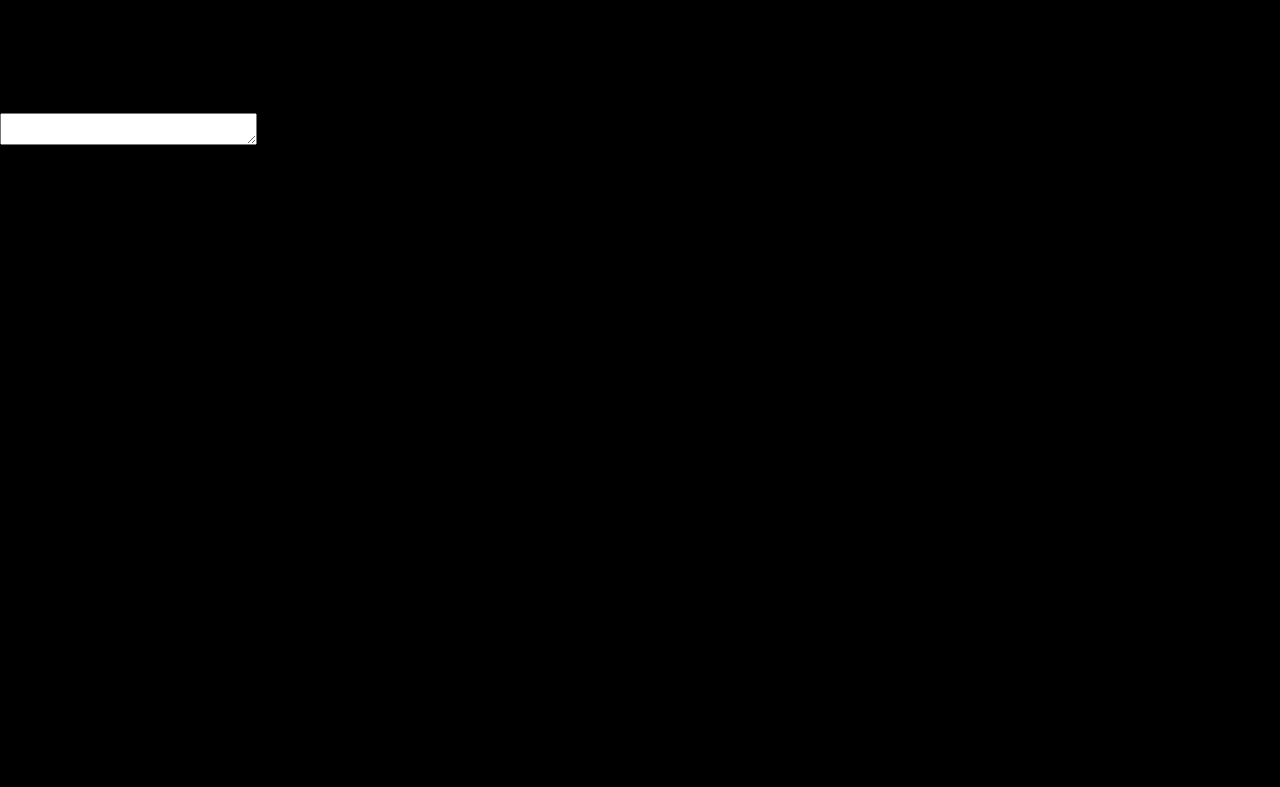
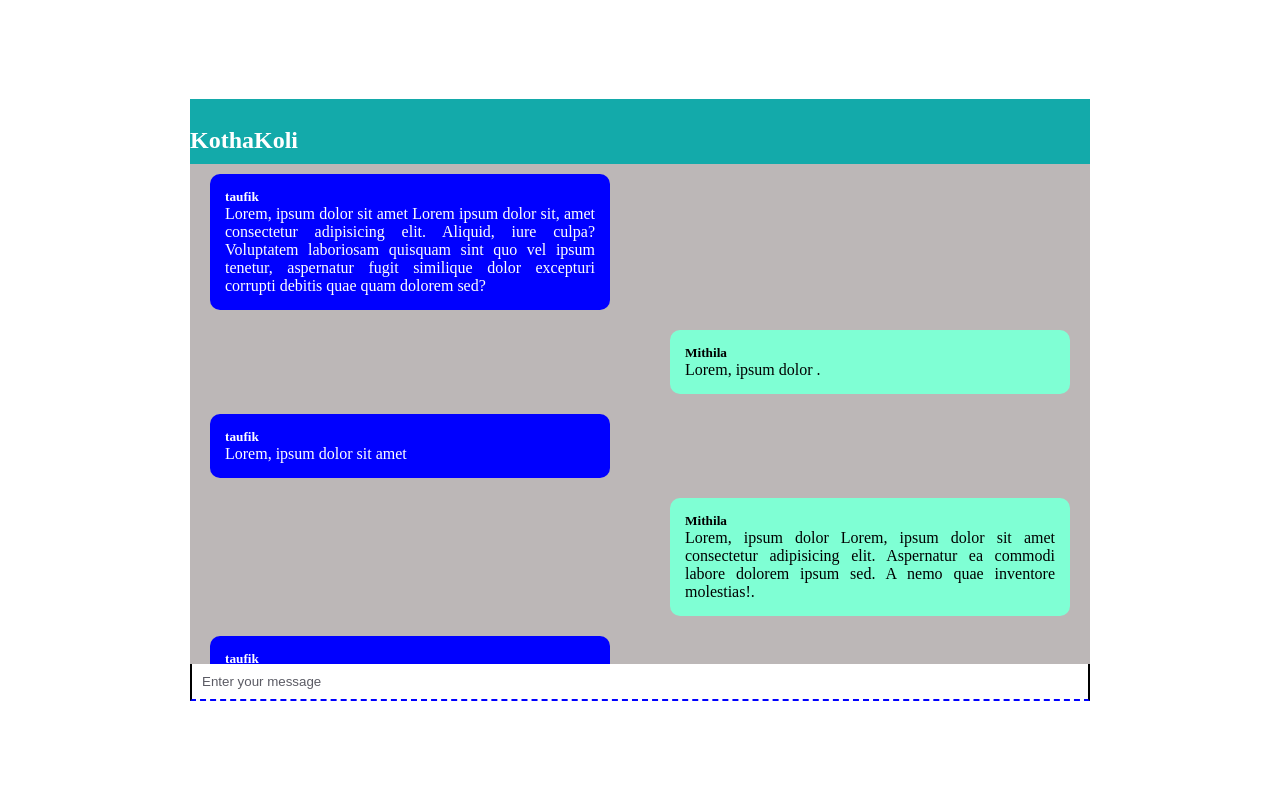
Before and after one commit to taufik69/kothaKoli_socket, a website: page index.html in a window 1280 px wide. Drawn offline with Linux system fonts and the light colour scheme.

Commit message:
design done

```diff
--- a/index.html
+++ b/index.html
@@ -4,7 +4,7 @@
     <meta charset="UTF-8" />
     <meta name="viewport" content="width=device-width, initial-scale=1.0" />
     <title>KothaKoli</title>
-    <link rel="stylesheet" href="/public/style.css" />
+    <link rel="stylesheet" href="/style.css" />
   </head>
   <body>
     <section class="chat_body">
@@ -18,29 +18,103 @@
         <div class="incoming_message">
           <h5>taufik</h5>
           <p>
-            Lorem, ipsum dolor sit amet consectetur adipisicing elit.
-            Reiciendis, possimus.
+            Lorem, ipsum dolor sit amet Lorem ipsum dolor sit, amet consectetur
+            adipisicing elit. Aliquid, iure culpa? Voluptatem laboriosam
+            quisquam sint quo vel ipsum tenetur, aspernatur fugit similique
+            dolor excepturi corrupti debitis quae quam dolorem sed?
           </p>
         </div>
 
         <div class="outgoing_message">
           <h5>Mithila</h5>
+          <p>Lorem, ipsum dolor .</p>
+        </div>
+
+        <div class="incoming_message">
+          <h5>taufik</h5>
+          <p>Lorem, ipsum dolor sit amet</p>
+        </div>
+
+        <div class="outgoing_message">
+          <h5>Mithila</h5>
           <p>
-            Lorem, ipsum dolor sit amet consectetur adipisicing elit.
-            Reiciendis, possimus.
+            Lorem, ipsum dolor Lorem, ipsum dolor sit amet consectetur
+            adipisicing elit. Aspernatur ea commodi labore dolorem ipsum sed. A
+            nemo quae inventore molestias!.
           </p>
+        </div>
+
+        <div class="incoming_message">
+          <h5>taufik</h5>
+          <p>Lorem, ipsum dolor scghjghjkfghjkghjkit amet</p>
+        </div>
+
+        <div class="outgoing_message">
+          <h5>Mithila</h5>
+          <p>Lorem, ipsum dolor .</p>
+        </div>
+
+        <div class="incoming_message">
+          <h5>taufik</h5>
+          <p>Lorem, ipsum dolor scghjghjkfghjkghjkit amet</p>
+        </div>
+
+        <div class="outgoing_message">
+          <h5>Mithila</h5>
+          <p>Lorem, ipsum dolor .</p>
+        </div>
+
+        <div class="incoming_message">
+          <h5>taufik</h5>
+          <p>Lorem, ipsum dolor scghjghjkfghjkghjkit amet</p>
+        </div>
+
+        <div class="outgoing_message">
+          <h5>Mithila</h5>
+          <p>Lorem, ipsum dolor .</p>
+        </div>
+
+        <div class="incoming_message">
+          <h5>taufik</h5>
+          <p>Lorem, ipsum dolor scghjghjkfghjkghjkit amet</p>
+        </div>
+
+        <div class="outgoing_message">
+          <h5>Mithila</h5>
+          <p>Lorem, ipsum dolor .</p>
+        </div>
+
+        <div class="incoming_message">
+          <h5>taufik</h5>
+          <p>Lorem, ipsum dolor scghjghjkfghjkghjkit amet</p>
+        </div>
+
+        <div class="outgoing_message">
+          <h5>Mithila</h5>
+          <p>Lorem, ipsum dolor .</p>
+        </div>
+
+        <div class="incoming_message">
+          <h5>taufik</h5>
+          <p>Lorem, ipsum dolor scghjghjkfghjkghjkit amet</p>
+        </div>
+
+        <div class="outgoing_message">
+          <h5>Mithila</h5>
+          <p>Lorem, ipsum dolor .</p>
         </div>
       </div>
 
       <!-- textarea where you write message -->
-      <textarea
+      <!-- <textarea
         id="textarea"
         cols="30"
         rows="2"
         placeholder="Write a message..."
       >
-      </textarea>
+      </textarea> -->
+      <input type="text" class="textbox" placeholder="Enter your message" />
     </section>
-    <script src="/public/public.js"></script>
+    <script src="/public.js"></script>
   </body>
 </html>
--- a/public/style.css
+++ b/public/style.css
@@ -11,11 +11,78 @@ ol {
 a {
   text-decoration: none;
 }
+::-webkit-scrollbar {
+  width: 10px;
+}
 
+::-webkit-scrollbar-thumb {
+  background: rgb(12, 185, 56);
+  border-radius: 10px;
+  border-top: 60px solid rgb(171, 198, 23);
+}
+::-webkit-scrollbar-thumb:hover {
+  background: #b30000;
+}
+
+::-webkit-scrollbar-track {
+  box-shadow: inset 0 0 5px grey;
+  border-radius: 10px;
+}
+body {
+  display: flex;
+  justify-content: center;
+  align-items: center;
+  height: 100vh;
+}
 .chat_body {
-  /* display: flex;
-    justify-content: center;
-    align-items: center; */
-  height: 100vh;
-  background: #000;
+  width: 900px;
+  background: rgb(14, 25, 75);
 }
+.brand_logo {
+  background: #13aaaa;
+  color: white;
+  padding: 10px 0px;
+}
+.message_area {
+  display: flex;
+  flex-direction: column;
+  height: 500px;
+  overflow-y: scroll;
+  background: #bcb7b7;
+  padding: 10px 20px;
+  row-gap: 20px;
+}
+.message_area .incoming_message {
+  align-self: flex-start;
+  background: blue;
+  color: white;
+  padding: 15px;
+  width: 400px;
+  border-radius: 10px;
+  text-align: justify;
+  overflow-wrap: break-word;
+}
+
+.message_area .outgoing_message {
+  width: 400px;
+  border-radius: 10px;
+  background-color: aquamarine;
+  color: #000;
+  align-self: flex-end;
+  padding: 15px;
+  overflow-wrap: break-word;
+  text-align: justify;
+}
+
+.textbox {
+  padding: 10px 0;
+  width: 100%;
+  border: none;
+  border-bottom: 2px dashed blue;
+  border-right: 2px solid black;
+  border-left: 2px solid black;
+}
+.textbox::placeholder {
+  padding: 10px;
+  color: rgb(91, 91, 100);
+}
--- a/server.js
+++ b/server.js
@@ -4,6 +4,7 @@ const http = require("http").createServer(app);
 
 const PORT = process.env.PORT || 4000;
 
+app.use(express.static(__dirname + "/public"))
 app.get("/", (req, res) => {
   res.sendFile(__dirname + "/index.html");
 });
```
